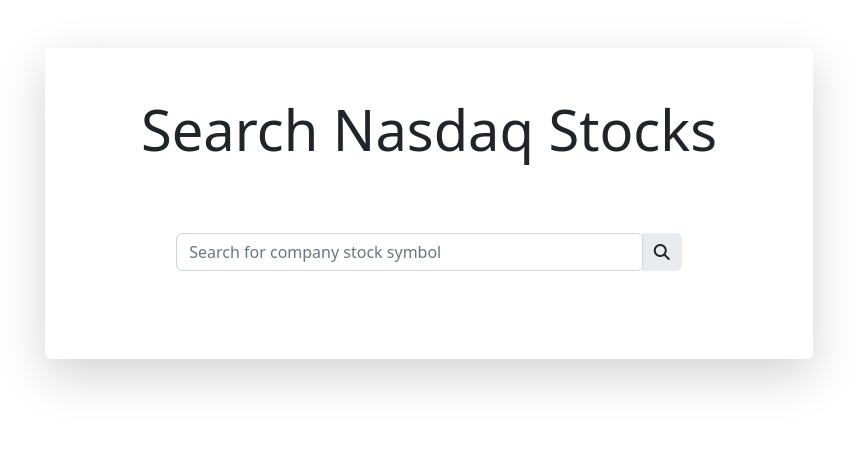
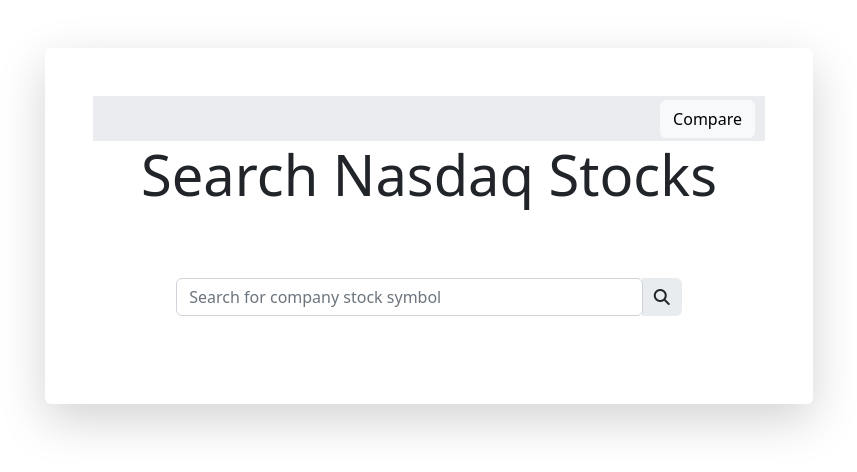
Before and after one commit to nnadavm/stockexchange_app, a plain HTML site: page index.html in a window 1280 px wide. Shown: the whole page, without its empty margins (211-1068 px from the left). Drawn offline with nearby package versions, Linux system fonts and the light colour scheme; no server answers.

Commit message:
complete milestone 10

```diff
--- a/index.html
+++ b/index.html
@@ -17,6 +17,7 @@
 <body>
     <div id="marquee"></div>
     <div class="container mt-5 shadow-lg p-5 bg-white rounded" id="main-container">
+        <div id="compare"></div>
         <h2 class="mb-4 text-center display-4">Search Nasdaq Stocks</h2>
         <div id="form"></div>
         <div id="results"></div>
@@ -24,10 +25,12 @@
     <script src="./js/marquee.js"></script>
     <script src="./js/searchForm.js"></script>
     <script src="./js/searchResult.js"></script>
+    <script src="./js/compare.js"></script>
     <script>
         (async function () {
             const marquee = new Marquee(document.getElementById('marquee'))
             marquee.load();
+            const compare = new Compare(document.getElementById('compare'));
             const form = new SearchForm(document.getElementById('form'));
             const results = new SearchResult(document.getElementById('results'));
             form.onSearch(() => {
--- /dev/null
+++ b/js/compare.js
@@ -0,0 +1,58 @@
+class Compare {
+    constructor(element) {
+        this.element = element;
+
+        this.renderComparisonBar();
+    }
+
+    renderComparisonBar() {
+        const container = document.createElement('div');
+        container.style.height = '45px';
+        container.style.backgroundColor = '#EAECEF';
+        container.style.padding = '10px'
+        container.style.display = 'flex';
+        container.style.justifyContent = 'space-between';
+        container.style.alignItems = 'center';
+
+        const symbolContainer = document.createElement('div');
+        symbolContainer.style.width = '100%';
+        symbolContainer.style.height = '100%';
+        symbolContainer.style.display = 'flex';
+        symbolContainer.style.alignItems = 'center';
+
+        const compareButton = document.createElement('button')
+        compareButton.innerText = 'Compare';
+        compareButton.classList.add("btn", "btn-light");
+        compareButton.setAttribute('type', 'button');
+        compareButton.style.float = 'right';
+
+        container.append(symbolContainer, compareButton);
+        this.element.appendChild(container);
+        this.container = symbolContainer;
+
+        compareButton.addEventListener('click', () => {
+            this.addCompany();
+        })
+    }
+
+    addCompany() {
+        const symbolButton = document.createElement('button')
+        symbolButton.classList.add("btn", "btn-secondary", ".btn-sm");
+        symbolButton.innerText = 'goog ';
+        symbolButton.setAttribute('type', 'button');
+        symbolButton.style.marginRight = '5px';
+
+        const xButton = document.createElement('button');
+        xButton.classList.add("btn", "btn-dark");
+        xButton.style.padding = '0';
+        xButton.innerText = 'x';
+
+        symbolButton.appendChild(xButton);
+        this.container.prepend(symbolButton);
+
+        xButton.addEventListener('click', (e) => {
+            e.target.parentElement.remove();
+        })
+
+    }
+}
```
